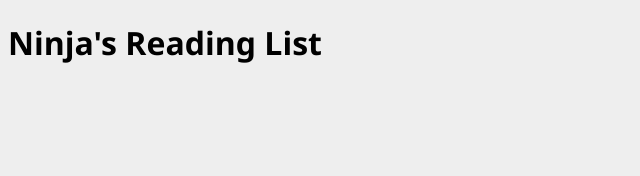
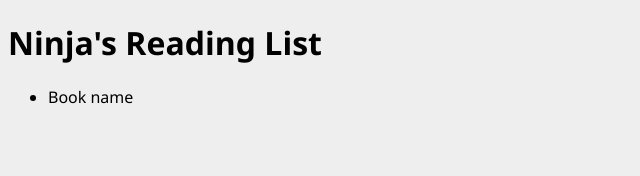
Before and after one commit to nkorczyk/graphql-playlist, a React (Create React App) app in the folder client/: page / in a window 1280 px wide. Shown: the top 176 px of the page, without its empty margins (0-640 px from the left). Built offline with nearby package versions, Linux system fonts and the light colour scheme.

Commit message:
Book List component

```diff
--- a/client/src/App.js
+++ b/client/src/App.js
@@ -1,7 +1,10 @@
+import BookList from "./components/BookList";
+
 const App = () => {
   return (
     <div id="main">
       <h1>Ninja's Reading List</h1>
+      <BookList />
     </div>
   );
 };
--- /dev/null
+++ b/client/src/components/BookList.jsx
@@ -0,0 +1,11 @@
+const BookList = () => {
+  return (
+    <div>
+      <ul id="book-list">
+        <li>Book name</li>
+      </ul>
+    </div>
+  );
+};
+
+export default BookList;
```
